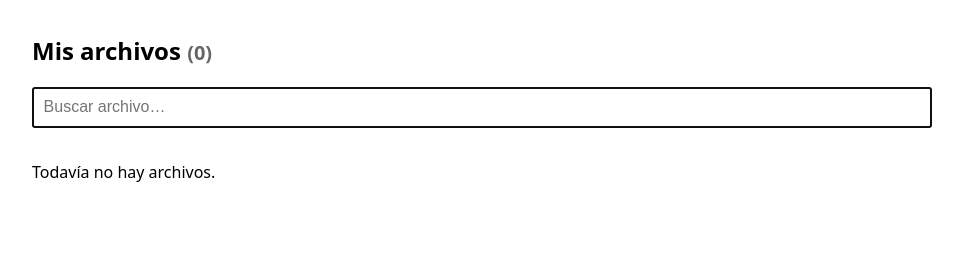
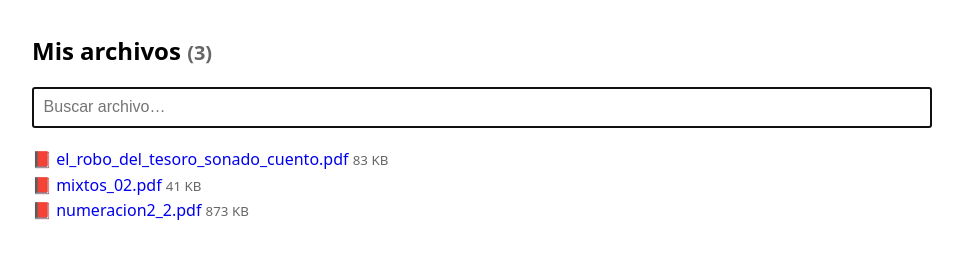
Before and after one commit to escolar1302/archivos, a plain HTML site: page index.html in a window 1280 px wide. Shown: the whole page, without its empty margins (158-1121 px from the left). Drawn offline with Linux system fonts and the light colour scheme.

Commit message:
Actualiza el índice de archivos

```diff
--- a/index.html
+++ b/index.html
@@ -19,9 +19,9 @@
 </style>
 </head>
 <body>
-<h1>Mis archivos <small>(0)</small></h1>
+<h1>Mis archivos <small>(3)</small></h1>
 <input id="buscar" type="search" placeholder="Buscar archivo…" autofocus>
-<p>Todavía no hay archivos.</p>
+<ul><li class="archivo"><a href="el_robo_del_tesoro_sonado_cuento.pdf">📕 el_robo_del_tesoro_sonado_cuento.pdf</a> <small>83 KB</small></li><li class="archivo"><a href="mixtos_02.pdf">📕 mixtos_02.pdf</a> <small>41 KB</small></li><li class="archivo"><a href="numeracion2_2.pdf">📕 numeracion2_2.pdf</a> <small>873 KB</small></li></ul>
 <script>
   const caja = document.getElementById('buscar');
   caja.addEventListener('input', () => {
```
